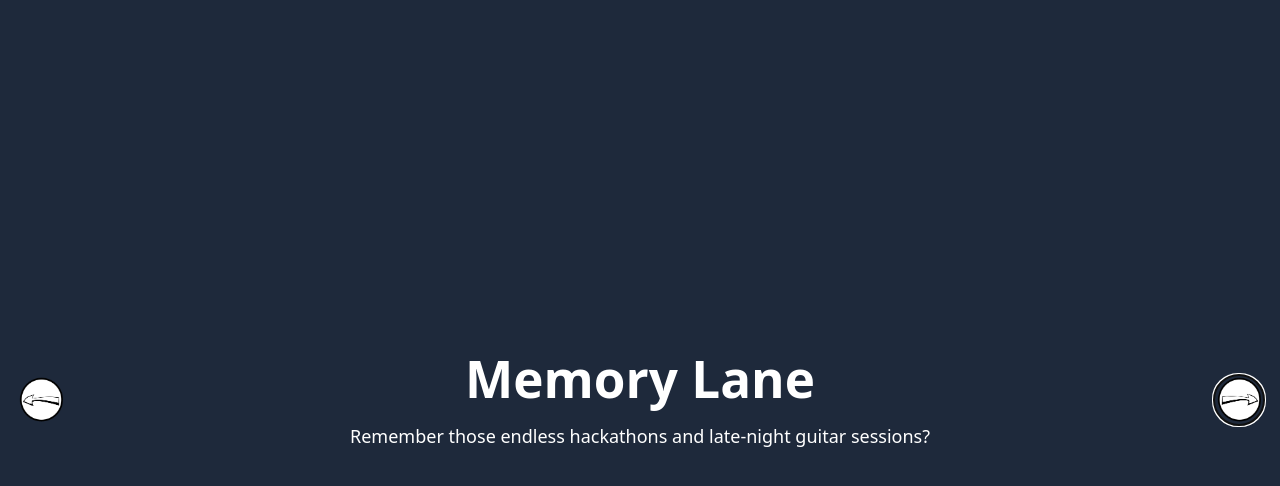
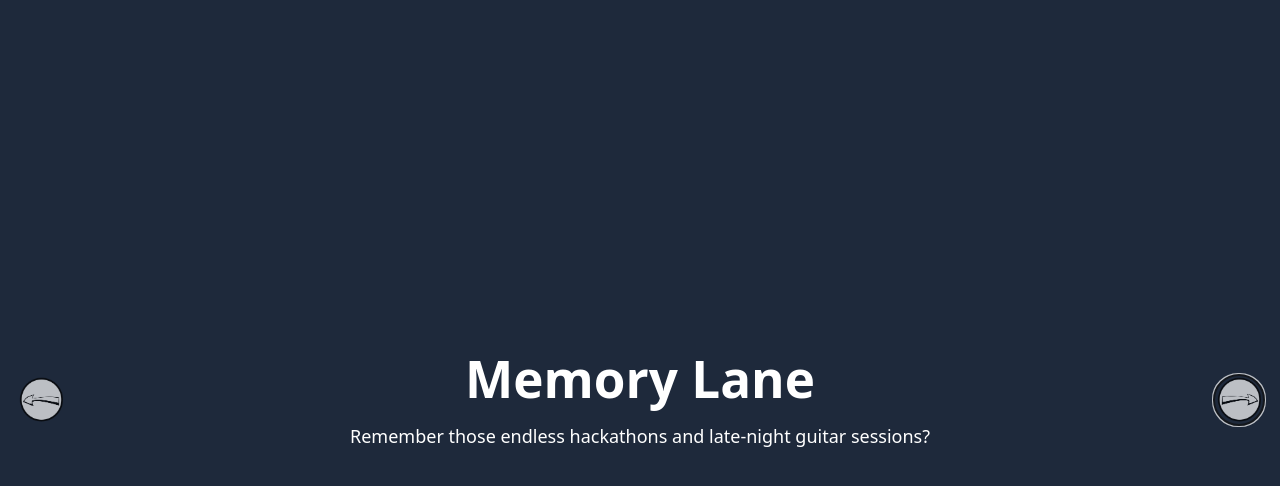
Before and after one commit to Adii-iii/wiwiwi, a React (Vite) app: page / in a window 1280 px wide. Both pictures are taken after a click on the button 1239 px from the left and 400 px from the top of the page. Shown: the top 486 px of the page. Built offline with nearby package versions, Linux system fonts and the light colour scheme.

Commit message:
Opacity of buttons set to 70%

```diff
--- a/src/App.jsx
+++ b/src/App.jsx
@@ -65,7 +65,15 @@ const App = () => {
             zIndex: 10,
           }}
         >
-    <IconButton onClick={prevSlide} sx={{ p: 0 }}>
+          <IconButton
+            onClick={prevSlide}
+            sx={{
+              p: 0,
+              opacity: 0.7,
+              transition: "opacity 0.2s",
+              "&:hover": { opacity: 1 },
+            }}
+          >
             <img
               src={leftArrow}
               alt="Previous"
@@ -74,7 +82,6 @@ const App = () => {
           </IconButton>
         </Box>
       )}
-
 
       {/* Right Arrow */}
       {currentSlide < slidesData.length - 1 && (
@@ -87,7 +94,15 @@ const App = () => {
             zIndex: 10,
           }}
         >
-    <IconButton onClick={nextSlide} sx={{ p: 0 }}>
+          <IconButton
+            onClick={nextSlide}
+            sx={{
+              p: 0,
+              opacity: 0.7,
+              transition: "opacity 0.2s",
+              "&:hover": { opacity: 1 },
+            }}
+          >
             <img
               src={rightArrow}
               alt="Next"
```
Lines whose indentation alone changed are shown as unchanged.
